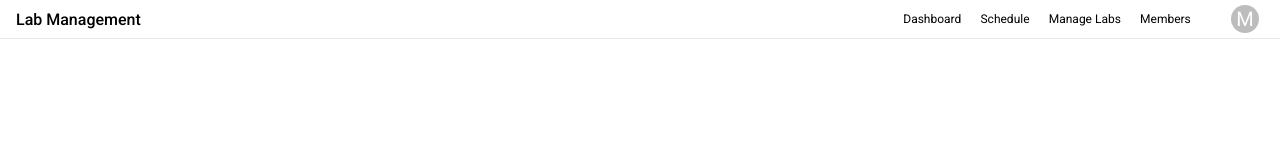
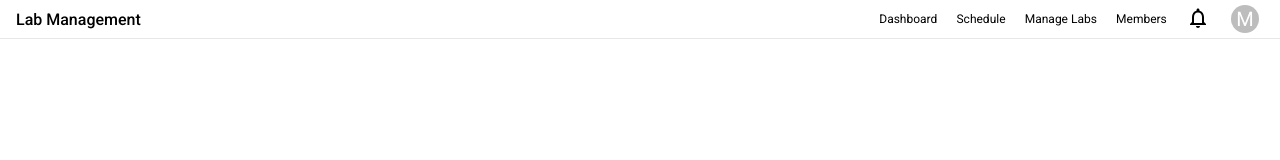
Before and after one commit to Ashwin-2408/Lab_Util_Book, a React (Vite) app in the folder lab_alloc/: page / in a window 1280 px wide. Shown: the top 160 px of the page. Built offline with nearby package versions, Linux system fonts and the light colour scheme.

Commit message:
added notification icon to the nav bar

```diff
--- a/lab_alloc/src/App.jsx
+++ b/lab_alloc/src/App.jsx
@@ -1,4 +1,5 @@
 import Menu from "./components/menu.jsx";
+import NotificationsNoneIcon from "@mui/icons-material/NotificationsNone";
 function App() {
   return (
     <>
@@ -10,8 +11,13 @@ function App() {
             <div>Schedule</div>
             <div>Manage Labs</div>
             <div>Members</div>
-            <div>
-              <Menu />
+            <div className="user-mag-div">
+              <div>
+                <NotificationsNoneIcon />
+              </div>
+              <div>
+                <Menu />
+              </div>
             </div>
           </div>
         </div>
--- a/lab_alloc/src/index.css
+++ b/lab_alloc/src/index.css
@@ -22,3 +22,7 @@ nav {
   margin-right: 1rem;
   align-items: center;
 }
+.user-mag-div {
+  display: flex;
+  align-items: center;
+}
```
Also changed, not shown: 1 other file (tests, documents, lock files or other folders).
